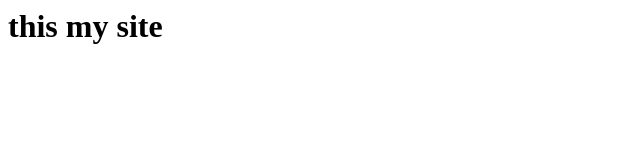
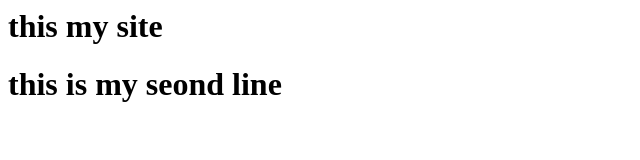
Before and after one commit to metambou/script1, a plain HTML site: page index.html in a window 1280 px wide. Shown: the whole page, without its empty margins (0-640 px from the left). Drawn offline with Linux system fonts and the light colour scheme.

Commit message:
new change

```diff
--- a/index.html
+++ b/index.html
@@ -1 +1,2 @@
 <h1>this my site</h1>
+<h1>this is my seond line</h1>
```
